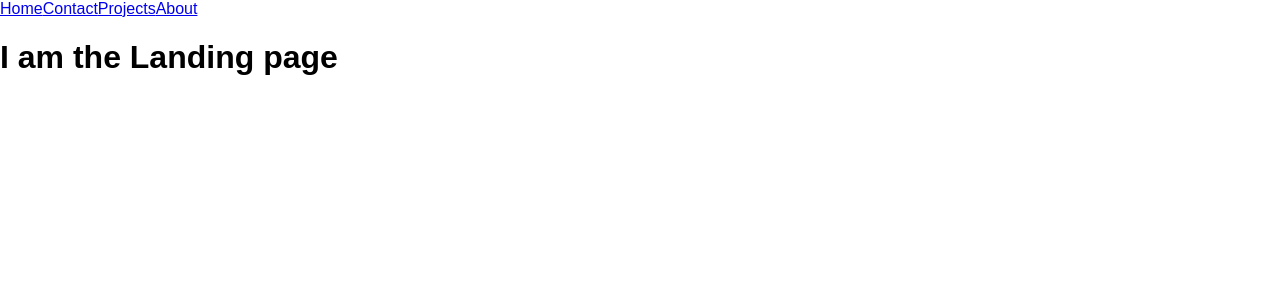
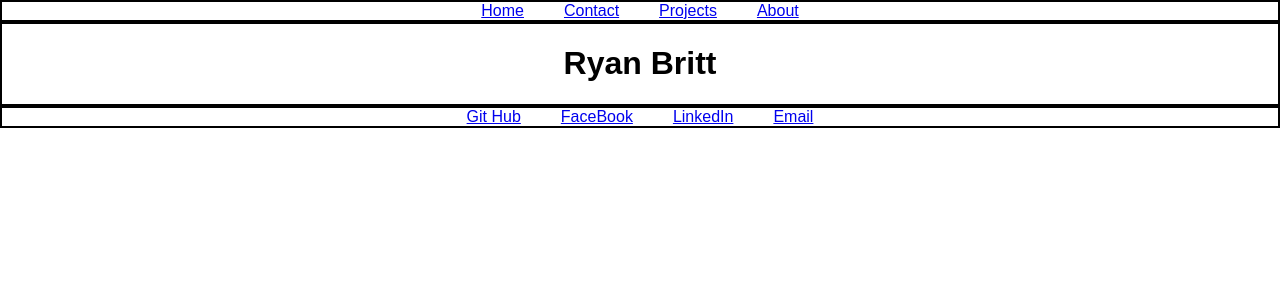
Before and after one commit to britt-ryant/portfolio_for_website, a React (Create React App) app in the folder client/: page / in a window 1280 px wide. Shown: the top 300 px of the page. Built offline with nearby package versions, Linux system fonts and the light colour scheme.

Commit message:
minor css work

```diff
--- a/client/src/App.css
+++ b/client/src/App.css
@@ -1,28 +1,21 @@
-.App {
+.header {
+  border: 2px solid black;
+  margin: 0 auto;
   text-align: center;
 }
-
-.App-logo {
-  animation: App-logo-spin infinite 20s linear;
-  height: 80px;
+.header a {
+  padding: 20px;
 }
-
-.App-header {
-  background-color: #222;
-  height: 150px;
+.footer {
+  border: 2px solid black;
+  margin: 0 auto;
+  text-align: center;
+}
+.footer a {
   padding: 20px;
-  color: white;
 }
-
-.App-title {
-  font-size: 1.5em;
+.landing_page {
+  border: 2px solid black;
+  margin: 0 auto;
+  text-align: center;
 }
-
-.App-intro {
-  font-size: large;
-}
-
-@keyframes App-logo-spin {
-  from { transform: rotate(0deg); }
-  to { transform: rotate(360deg); }
-}
--- a/client/src/App.js
+++ b/client/src/App.js
@@ -1,5 +1,5 @@
 import React, { Component } from 'react';
-// import './App.css';
+import './App.css';
 
 import {
   BrowserRouter as Router,
@@ -7,7 +7,7 @@ import {
 } from 'react-router-dom'
 
 import Header from './components/Header';
-// import Footer from './components/Footer';
+import Footer from './components/Footer';
 import LandingPage from './components/LandingPage';
 import ContactMe from './components/ContactMe';
 import Projects from './components/Projects';
@@ -24,8 +24,8 @@ class App extends Component {
                   <Route exact path='/contact' component={ContactMe} />
                   <Route exact path='/projects' component={Projects} />
                   <Route exact path='/about' component={AboutMe} />
-                {/* <Footer /> */}
-            </div>
+            <Footer />
+          </div>
         </Router>
       </div>
     );
--- a/client/src/components/Footer.js
+++ b/client/src/components/Footer.js
@@ -0,0 +1,15 @@
+import React from 'react';
+
+
+const Footer = () => {
+  return(
+    <div className='footer'>
+      <a href="https://github.com/britt-ryant">Git Hub</a>
+      <a href="https://www.facebook.com/profile.php?id=100007001626939">FaceBook</a>
+      <a href="https://www.linkedin.com/in/ryantbritt/">LinkedIn</a>
+      <a href="mailto:britt.ryant@gamil.com?Subject=Hello" target="_top">Email</a>
+    </div>
+  )
+}
+
+export default Footer;
--- a/client/src/components/LandingPage.js
+++ b/client/src/components/LandingPage.js
@@ -4,7 +4,9 @@ import React, { Component } from 'react';
 class LandingPage extends Component {
   render(){
     return(
-      <h1>I am the Landing page</h1>
+      <div className="landing_page">
+        <h1>Ryan Britt</h1>
+      </div>
     )
   }
 }
--- a/client/src/components/Projects.js
+++ b/client/src/components/Projects.js
@@ -11,7 +11,6 @@ class Projects extends Component {
       apiData: null
     }
   }
-
   componentDidMount(){
     console.log(`rendering data for projects`);
     axios.get('/api/projects')
```
